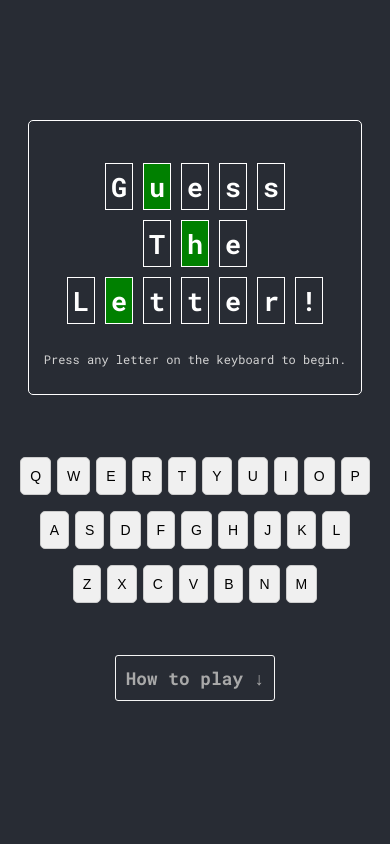
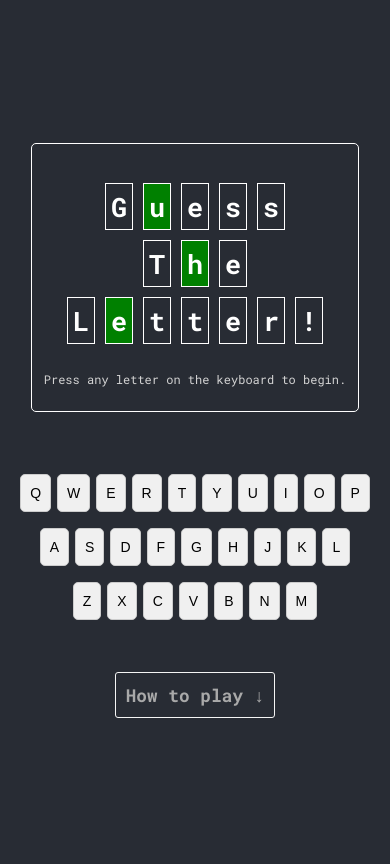
Before and after one commit to ryanjtc/letterle-clone, a React (Create React App) app: page / in a window 390 px wide. Built offline with nearby package versions, Linux system fonts and the light colour scheme.

Commit message:
updated main layout to better support mobile screens

```diff
--- a/src/App.css
+++ b/src/App.css
@@ -19,6 +19,7 @@ body {
   justify-content: center;
   font-size: calc(10px + 2vmin);
   color: white;
+  padding-top: 20px;
 }
 
 .App-header h2 span {
@@ -37,7 +38,7 @@ body {
 .titleContainer {
   border: solid thin white;
   border-radius: 5px;
-  padding: 15px;
+  padding: 12px;
 }
 
 .subTitle {
```
